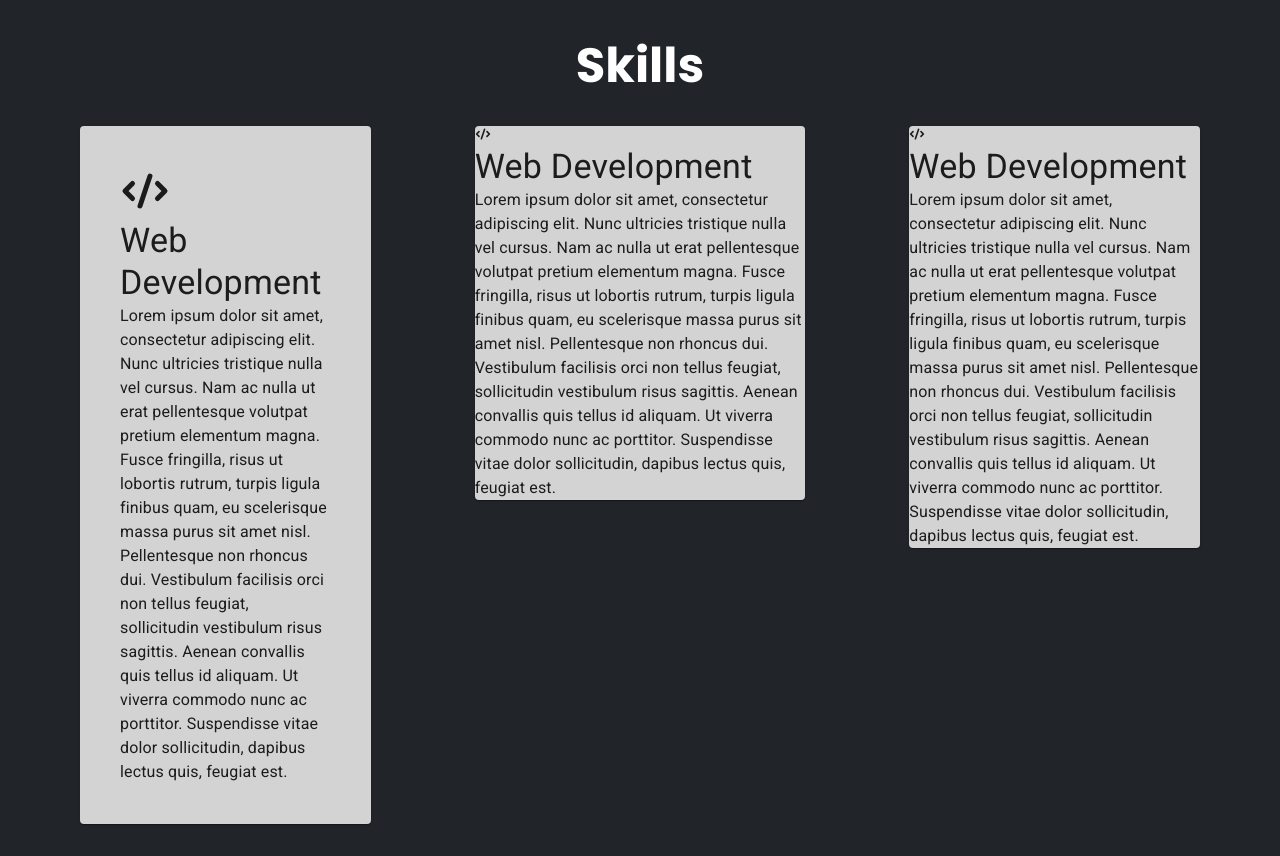
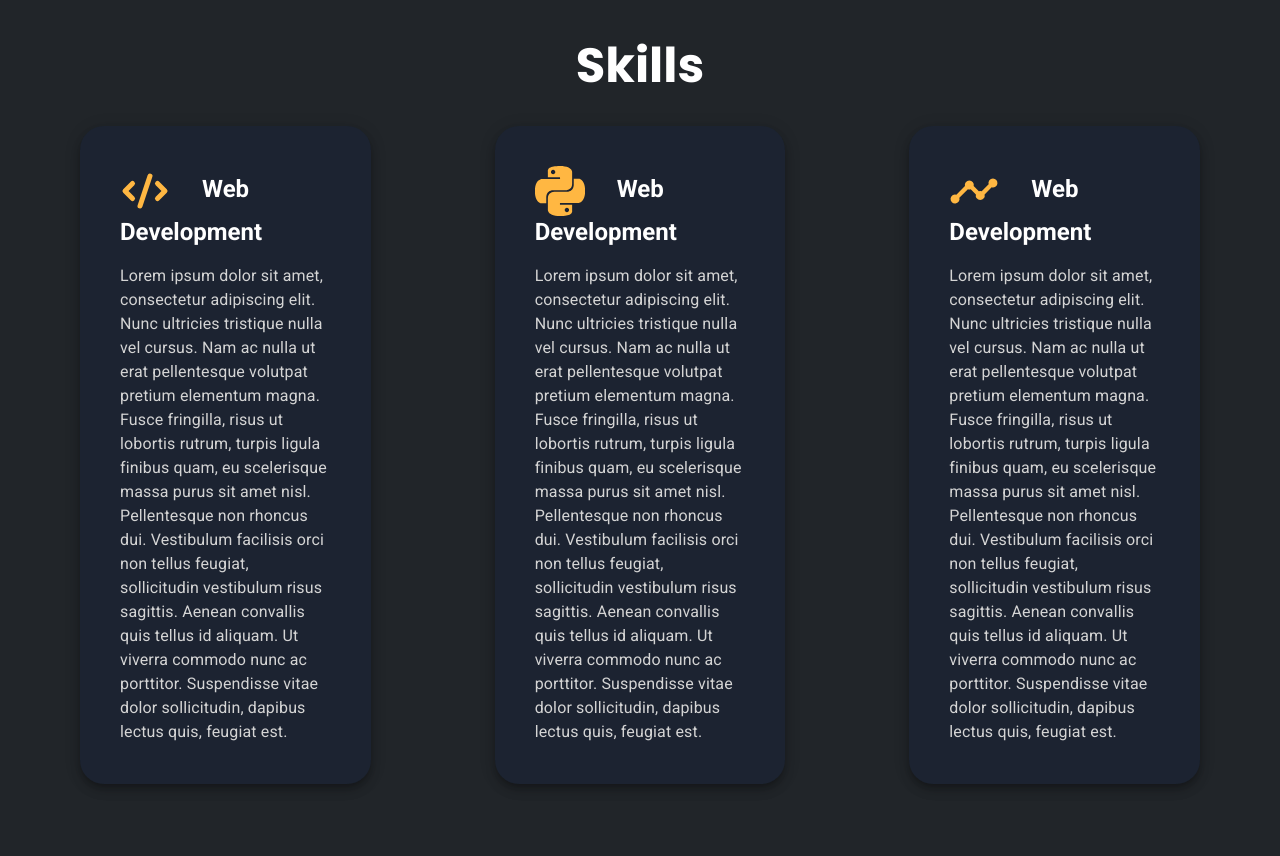
Before and after one commit to VirochaanRG/mywebsite, a React (Create React App) app: page / in a window 1280 px wide. Shown: the part 1260-2116 px from the top of the page. After the commit the page ends 2076 px from the top, so only its background shows below. Built offline with nearby package versions, Linux system fonts and the light colour scheme.

Commit message:
Added further styling including on hover functionality

```diff
--- a/src/components/Skills.js
+++ b/src/components/Skills.js
@@ -2,6 +2,9 @@ import { Box, Grid, Paper, Typography } from '@mui/material';
 import React from 'react';
 import styled from 'styled-components';
 import {HiCode} from "react-icons/hi";
+import {SiPython} from "react-icons/si"
+import {IoAnalyticsSharp} from "react-icons/io5"
+const styleInfo = {paddingRight: "2rem", verticalAlign: 'middle', color: '#ffb742'};
 
 const Skills = () => {
   return (
@@ -9,28 +12,37 @@ const Skills = () => {
         <Typography variant="h3" sx={{fontFamily: 'Poppins', color: 'white', textAlign: 'center', fontWeight: 'bold'}}>Skills</Typography>
         <Grid container spacing={3}>
             <Grid item xs={4} sx={{mt: 4, mb: 4}}>
-                <Paper sx={{backgroundColor: "#D3D3D3", ml:10, mr: 5, py: 5, pl: 5, pr: 5}}>
-                    <HiCode size={50}/>
-                    <Typography variant="h4">Web Development</Typography>
-                    <Typography>
+                <Paper sx={{backgroundColor: "rgba(20, 33, 61, 0.4)", borderRadius: 6, boxShadow: 7, ml:10, mr: 5, py: 5, pl: 5, pr: 5}}>
+                    <Typography variant="h5" sx={{verticalAlign: 'top', fontWeight: 'bold', color: 'white'}}><HiCode size={50} style={styleInfo}/>Web Development</Typography>
+                    <Typography sx={{color: "#D4D4D4", pt: 2}}>
                         Lorem ipsum dolor sit amet, consectetur adipiscing elit. Nunc ultricies tristique nulla vel cursus. Nam ac nulla ut erat pellentesque volutpat pretium elementum magna. Fusce fringilla, risus ut lobortis rutrum, turpis ligula finibus quam, eu scelerisque massa purus sit amet nisl. Pellentesque non rhoncus dui. Vestibulum facilisis orci non tellus feugiat, sollicitudin vestibulum risus sagittis. Aenean convallis quis tellus id aliquam. Ut viverra commodo nunc ac porttitor. Suspendisse vitae dolor sollicitudin, dapibus lectus quis, feugiat est.
                     </Typography>
                 </Paper>
             </Grid>
             <Grid item xs={4} sx={{mt: 4, mb: 4}}>
-                <Paper sx={{backgroundColor: "#D3D3D3", ml:5, mr: 5}}>
-                    <HiCode/>
-                    <Typography variant="h4">Web Development</Typography>
-                    <Typography>
+                <Paper sx={{backgroundColor: "rgba(20, 33, 61, 0.4)", borderRadius: 6, boxShadow: 7, ml:7.5, mr: 7.5, py: 5, pl: 5, pr: 5,
+                            '&:hover':{
+                                transition: "transform 0.15s ease-in-out",
+                                transform: 'scale(1.05)',
+                                backgroundColor: 'rgba(20, 33, 61, 1)',
+                        }}}>
+                    <Typography variant="h5" sx={{verticalAlign: 'top', fontWeight: 'bold', color: 'white'}}><SiPython size={50} style={styleInfo}/>Web Development</Typography>
+                    <Typography sx={{color: "#D4D4D4", pt: 2}}>
                         Lorem ipsum dolor sit amet, consectetur adipiscing elit. Nunc ultricies tristique nulla vel cursus. Nam ac nulla ut erat pellentesque volutpat pretium elementum magna. Fusce fringilla, risus ut lobortis rutrum, turpis ligula finibus quam, eu scelerisque massa purus sit amet nisl. Pellentesque non rhoncus dui. Vestibulum facilisis orci non tellus feugiat, sollicitudin vestibulum risus sagittis. Aenean convallis quis tellus id aliquam. Ut viverra commodo nunc ac porttitor. Suspendisse vitae dolor sollicitudin, dapibus lectus quis, feugiat est.
                     </Typography>
                 </Paper>
             </Grid>
             <Grid item xs={4} sx={{ mt: 4, mb: 4}}>
-                <Paper sx={{backgroundColor: "#D3D3D3", ml:5, mr: 10}}>
-                    <HiCode/>
-                    <Typography variant="h4">Web Development</Typography>
-                    <Typography >
+                <Paper
+                    sx={{backgroundColor: "rgba(20, 33, 61, 0.4)", borderRadius: 6, boxShadow: 7, ml:5, mr: 10, py: 5, pl: 5, pr: 5,
+                        '&:hover':{
+                            transition: "transform 0.15s ease-in-out",
+                            transform: 'scale(1.05)',
+                            backgroundColor: 'rgba(20, 33, 61, 1)',
+                        }
+                    }}>
+                    <Typography variant="h5" sx={{verticalAlign: 'top', fontWeight: 'bold', color: 'white'}}><IoAnalyticsSharp size={50} style={styleInfo}/>Web Development</Typography>
+                    <Typography sx={{color: "#D4D4D4", pt: 2}}>
                         Lorem ipsum dolor sit amet, consectetur adipiscing elit. Nunc ultricies tristique nulla vel cursus. Nam ac nulla ut erat pellentesque volutpat pretium elementum magna. Fusce fringilla, risus ut lobortis rutrum, turpis ligula finibus quam, eu scelerisque massa purus sit amet nisl. Pellentesque non rhoncus dui. Vestibulum facilisis orci non tellus feugiat, sollicitudin vestibulum risus sagittis. Aenean convallis quis tellus id aliquam. Ut viverra commodo nunc ac porttitor. Suspendisse vitae dolor sollicitudin, dapibus lectus quis, feugiat est.
                     </Typography>
                 </Paper>
```
